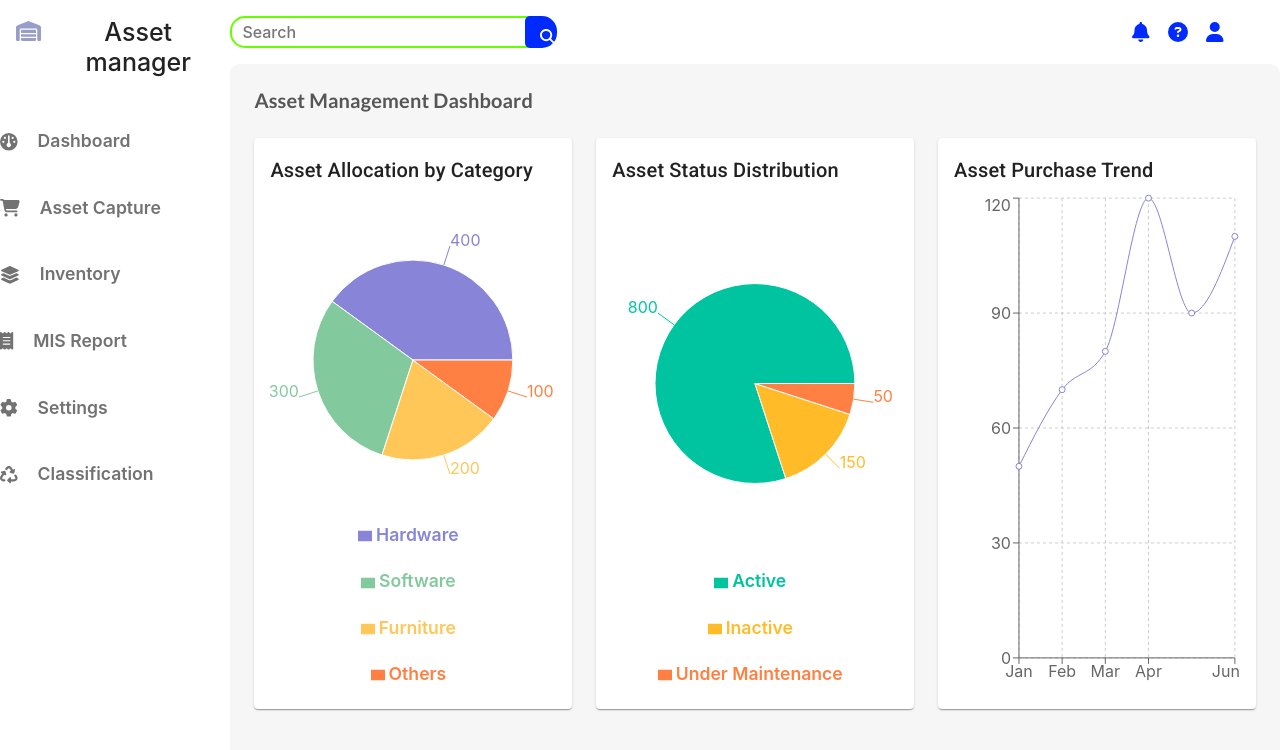
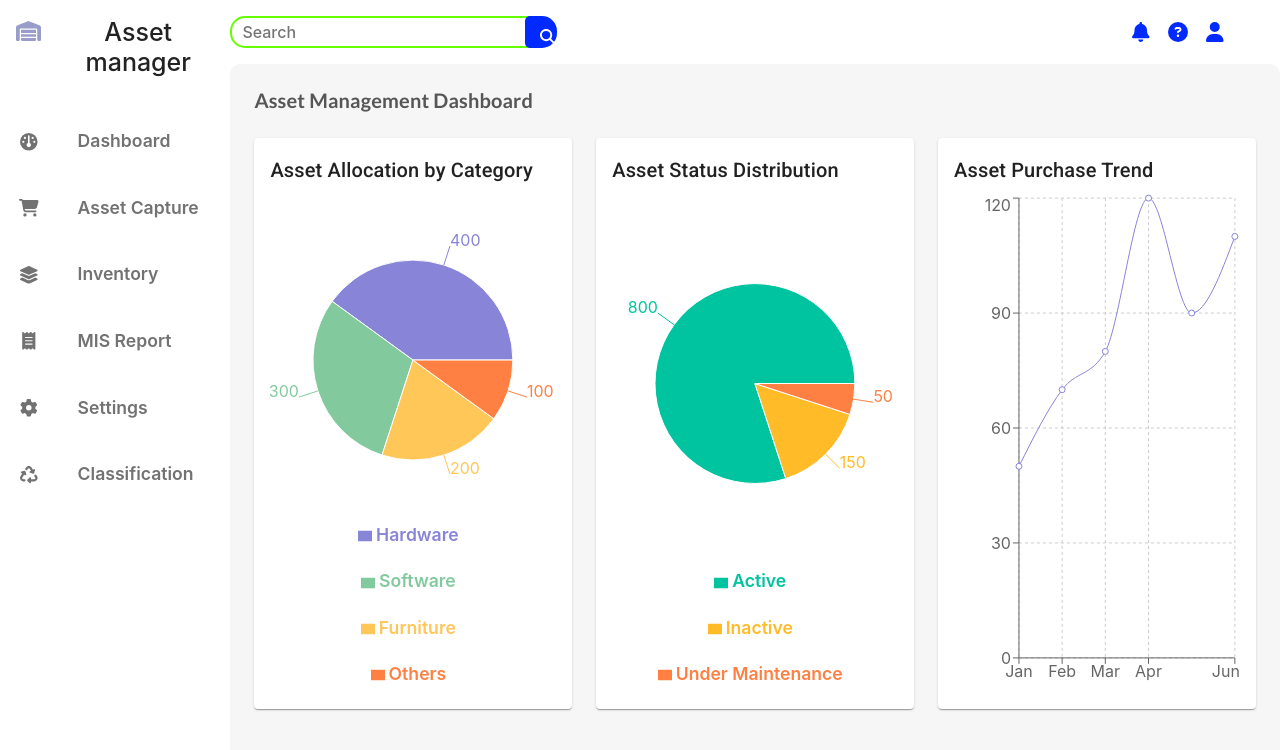
Before and after one commit to AnujNdas/Asset-manager-new, a React (Create React App) app in the folder frontend/: page / in a window 1280 px wide. Shown: the top 750 px of the page. Built offline with nearby package versions, Linux system fonts and the light colour scheme.

Commit message:
Update Sidebar.jsx

```diff
--- a/frontend/src/Components/Sidebar.jsx
+++ b/frontend/src/Components/Sidebar.jsx
@@ -18,13 +18,13 @@ const Sidebar = ()=> {
         </div>
         <div className='sidebar-menu'>
           <ul>
-            <li><Link to="/"><FontAwesomeIcon icon={faGauge} />Dashboard</Link></li>
-            <li><Link to="/AssetCapture"><FontAwesomeIcon icon={faCartShopping} />Asset Capture</Link></li>
+            <li><Link to="/"><FontAwesomeIcon icon={faGauge} style={{ width : "25%"}}/>Dashboard</Link></li>
+            <li><Link to="/AssetCapture"><FontAwesomeIcon icon={faCartShopping} style={{ width : "25%"}}/>Asset Capture</Link></li>
             {/* <li><Link to="/Product_list"><FontAwesomeIcon icon={faList} />Product List</Link></li> */}
-            <li><Link to="/Inventory"><FontAwesomeIcon icon={faLayerGroup} />Inventory</Link></li>
-            <li><Link to="/MISReport"><FontAwesomeIcon icon={faReceipt} />MIS Report</Link></li>
-            <li><Link to="/Setting"><FontAwesomeIcon icon={faGear} />Settings</Link></li>
-            <li><Link to="/Classification"><FontAwesomeIcon icon={faRecycle} />Classification</Link></li>
+            <li><Link to="/Inventory"><FontAwesomeIcon icon={faLayerGroup} style={{ width : "25%"}}/>Inventory</Link></li>
+            <li><Link to="/MISReport"><FontAwesomeIcon icon={faReceipt} style={{ width : "25%"}}/>MIS Report</Link></li>
+            <li><Link to="/Setting"><FontAwesomeIcon icon={faGear} style={{ width : "25%"}}/>Settings</Link></li>
+            <li><Link to="/Classification"><FontAwesomeIcon icon={faRecycle} style={{ width : "25%"}}/>Classification</Link></li>
           </ul>
         </div>
       </div>
```
